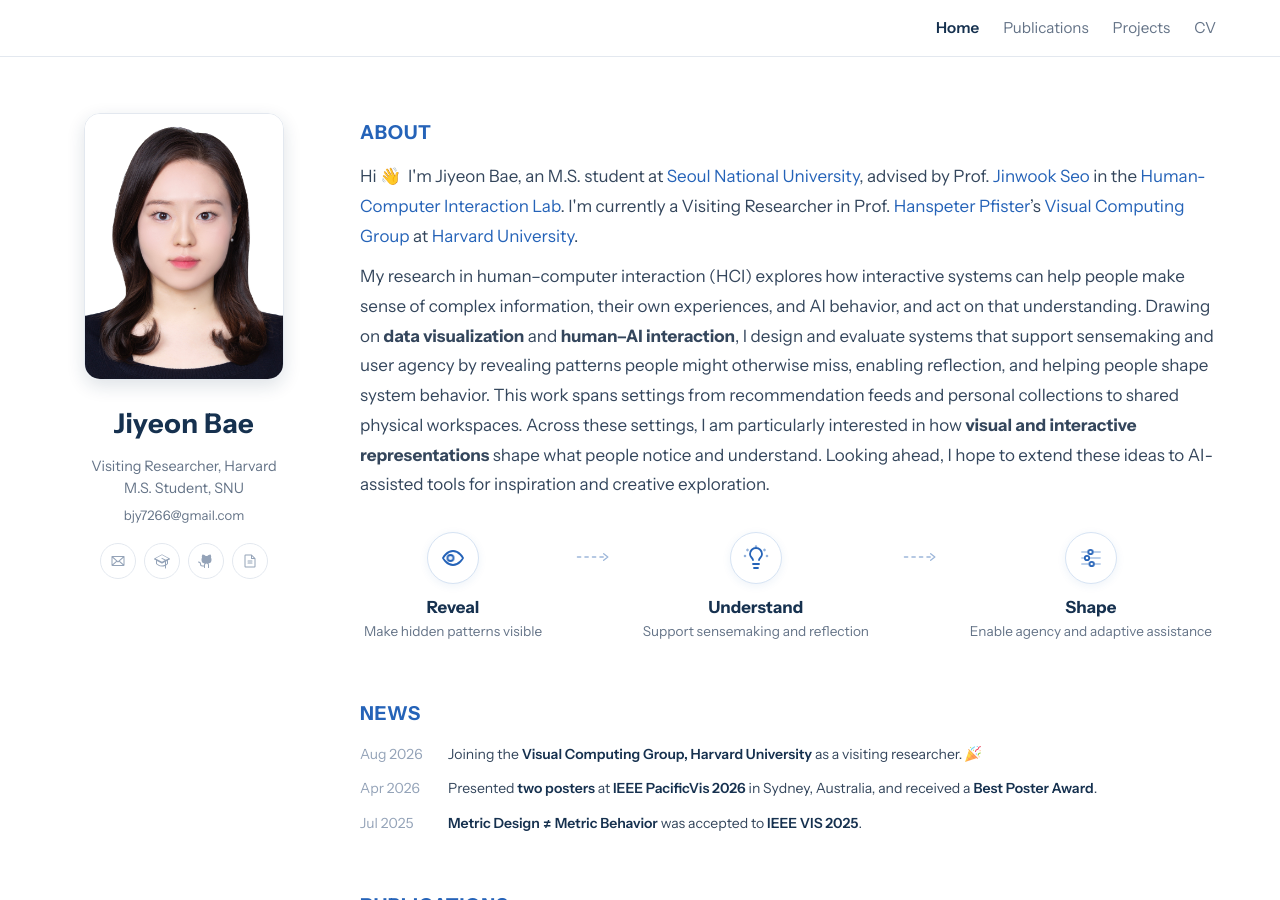
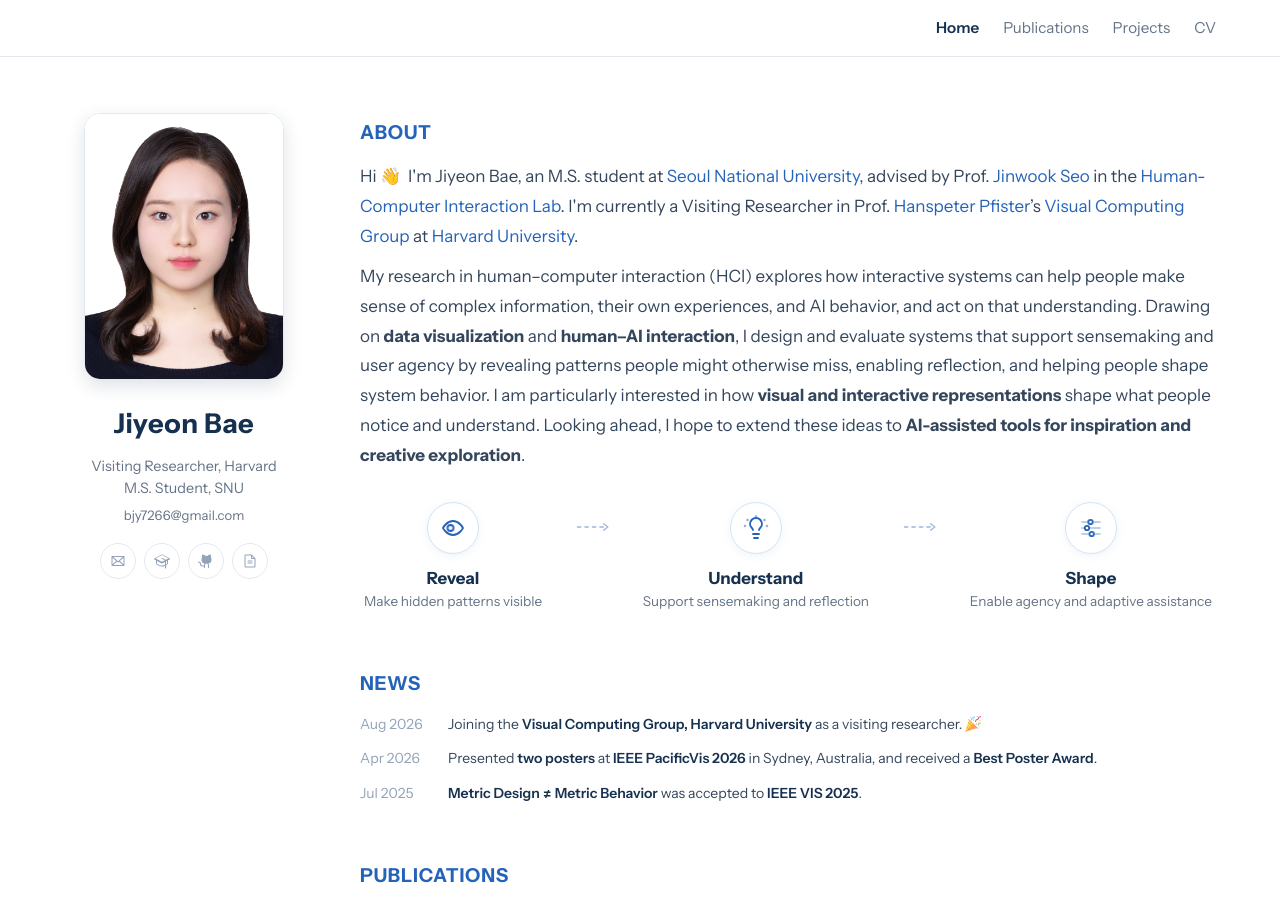
Before and after one commit to JiyeonBae/jiyeonbae.github.io, a Jekyll site: the page built from index.md, in a window 1280 px wide and 900 px high. Built offline with Jekyll 4.4.1, drawn with Linux system fonts in a browser that asks for light colours.

Commit message:
Revise research statement
Co-Authored-By: Claude Opus 5.5 <noreply@anthropic.com>

```diff
--- a/index.md
+++ b/index.md
@@ -7,7 +7,7 @@ title: Jiyeon Bae
     <h2 class="block-title">About</h2>
     <div class="hero-bio">
       <p>Hi 👋&nbsp; I'm Jiyeon Bae, an M.S. student at <a href="https://www.snu.ac.kr/">Seoul National University</a>, advised by Prof. <a href="https://hcil.snu.ac.kr/people/jinwook-seo">Jinwook Seo</a> in the <a href="https://hcil.snu.ac.kr/">Human-Computer Interaction Lab</a>. I'm currently a Visiting Researcher in Prof. <a href="https://seas.harvard.edu/person/hanspeter-pfister">Hanspeter Pfister</a>&rsquo;s <a href="https://vcg.seas.harvard.edu/">Visual Computing Group</a> at <a href="https://www.harvard.edu/">Harvard University</a>.</p>
-      <p>My research in human&ndash;computer interaction (HCI) explores how interactive systems can help people make sense of complex information, their own experiences, and AI behavior, and act on that understanding. Drawing on <strong>data visualization</strong> and <strong>human&ndash;AI interaction</strong>, I design and evaluate systems that support sensemaking and user agency by revealing patterns people might otherwise miss, enabling reflection, and helping people shape system behavior. This work spans settings from recommendation feeds and personal collections to shared physical workspaces. Across these settings, I am particularly interested in how <strong>visual and interactive representations</strong> shape what people notice and understand. Looking ahead, I hope to extend these ideas to AI-assisted tools for inspiration and creative exploration.</p>
+      <p>My research in human&ndash;computer interaction (HCI) explores how interactive systems can help people make sense of complex information, their own experiences, and AI behavior, and act on that understanding. Drawing on <strong>data visualization</strong> and <strong>human&ndash;AI interaction</strong>, I design and evaluate systems that support sensemaking and user agency by revealing patterns people might otherwise miss, enabling reflection, and helping people shape system behavior. I am particularly interested in how <strong>visual and interactive representations</strong> shape what people notice and understand. Looking ahead, I hope to extend these ideas to <strong>AI-assisted tools for inspiration and creative exploration</strong>.</p>
     </div>
 
     <div class="flow" aria-label="Research approach: reveal, understand, shape">
```
